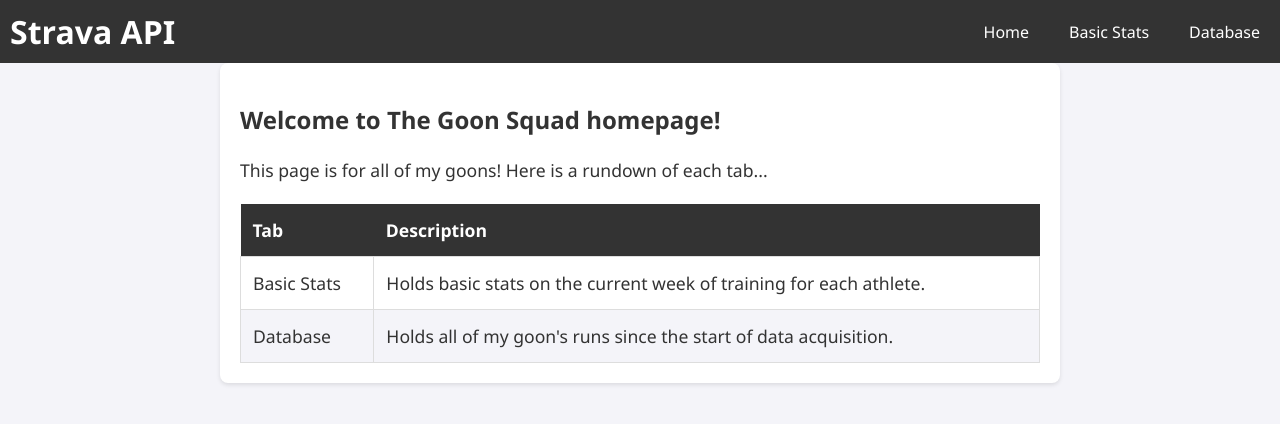
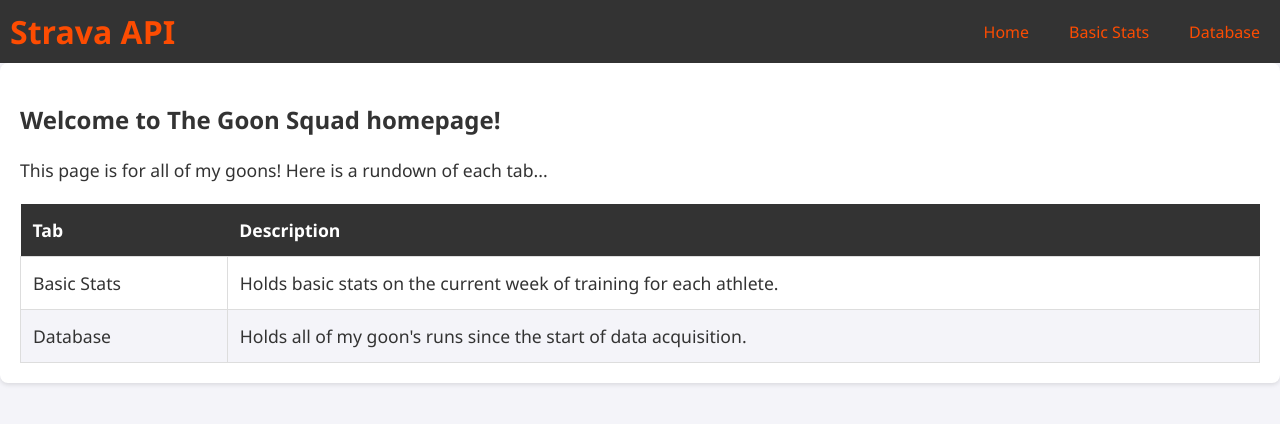
Before and after one commit to jacobreesmontgomery/Strava-API-and-Sheets-Integration, a React (Create React App) app in the folder front-end-react/: page / in a window 1280 px wide. Shown: the top 424 px of the page. Built offline with nearby package versions, Linux system fonts and the light colour scheme.

Commit message:
things are looking solid. just need a scroller for the DB. TBD on how to do that...

```diff
--- a/front-end-react/src/App.css
+++ b/front-end-react/src/App.css
@@ -3,24 +3,13 @@ body {
   margin: 0;
   font-family: 'Segoe UI', Tahoma, Geneva, Verdana, sans-serif;
   background-color: #f4f4f9;
-  color: #333;
+  color: #333333;
 }
 
-.App {
-  text-align: center;
+.stats-container {
+  margin: 0 auto;
+  padding: 1.25rem;
+  background-color: #ffffff;
+  box-shadow: 0 0.125rem 0.25rem rgba(0, 0, 0, 0.1);
+  border-radius: 0.5rem;
 }
-
-.content {
-  max-width: 1200px;
-  margin: 20px auto;
-  padding: 20px;
-  background-color: #fff;
-  box-shadow: 0 2px 4px rgba(0, 0, 0, 0.1);
-  border-radius: 8px;
-}
-
-h2 {
-  font-size: 2em;
-  margin-bottom: 20px;
-  color: #333;
-}
--- a/front-end-react/src/Components/BasicStats/BasicStats.tsx
+++ b/front-end-react/src/Components/BasicStats/BasicStats.tsx
@@ -2,21 +2,7 @@ import React, { useEffect, useState } from 'react';
 import axios from 'axios';
 import styled from 'styled-components';
 import Table from '../Table/Table.tsx';
-
-const Container = styled.div`
-  max-width: 50rem;
-  margin: 0 auto;
-  padding: 1.25rem;
-  background-color: #ffffff;
-  box-shadow: 0 0.125rem 0.25rem rgba(0, 0, 0, 0.1);
-  border-radius: 0.5rem;
-`;
-
-const Title = styled.h2`
-  font-size: 150%;
-  margin-bottom: 1.25rem;
-  color: #333;
-`;
+import "../../App.css"
 
 const BasicStats = () => {
   const [headerStats, setHeaderStats] = useState<string[]>([]);
@@ -51,8 +37,8 @@ const BasicStats = () => {
   };
 
   return (
-    <Container>
-      <Title>Basic Stats</Title>
+    <div className='stats-container'>
+      <h2>Basic Stats</h2>
       <Table
         headers={headerStats}
         rowData={rowData}
@@ -61,7 +47,7 @@ const BasicStats = () => {
         filters={filters}
         handleFilterChange={handleFilterChange}
       />
-    </Container>
+    </div>
   );
 };
 
--- a/front-end-react/src/Components/Database/Database.tsx
+++ b/front-end-react/src/Components/Database/Database.tsx
@@ -2,21 +2,12 @@ import React, { useEffect, useState } from 'react';
 import axios from 'axios';
 import styled from 'styled-components';
 import Table from '../Table/Table.tsx';
+import "../../App.css"
 
-const Container = styled.div`
-    max-width: 50rem;
-    margin: 0 auto;
-    padding: 1.25rem;
-    background-color: #ffffff;
-    box-shadow: 0 0.125rem 0.25rem rgba(0, 0, 0, 0.1);
-    border-radius: 0.5rem;
-`;
-
-const Title = styled.h2`
-    font-size: 150%;
-    margin-bottom: 1.25rem;
-    color: #333;
-`;
+// CAVEAT TO THIS: Must be updated any time an update is made to the .env file for these two variables
+const ATHLETE_DATA_FIELDNAMES = ["ATHLETE", "ACTIVITY ID", "RUN", "MOVING TIME", "DISTANCE (MI)", "PACE (MIN/MI)", "FULL DATE", "TIME", "DAY", "MONTH", "DATE", "YEAR", "SPM AVG", "HR AVG", "WKT TYPE", "DESCRIPTION", "TOTAL ELEV GAIN (FT)", "MANUAL", "MAX SPEED (FT/S)", "CALORIES", "ACHIEVEMENT COUNT", "KUDOS COUNT", "COMMENT COUNT", "ATHLETE COUNT", "FULL DATETIME"]
+const ATHLETE_DATA_FILTERED_FIELDNAMES = ["ATHLETE", "RUN", "MOVING TIME", "DISTANCE (MI)", "PACE (MIN/MI)", "SPM AVG", "HR AVG", "WKT TYPE", "DESCRIPTION", "TOTAL ELEV GAIN (FT)", "FULL DATETIME"]
+const INDICES_TO_FILTER = ATHLETE_DATA_FILTERED_FIELDNAMES.map(field => ATHLETE_DATA_FIELDNAMES.indexOf(field));
 
 function Database() {
     const [headerStats, setHeaderStats] = useState<string[]>([]);
@@ -27,14 +18,22 @@ function Database() {
     useEffect(() => {
         axios.get('http://127.0.0.1:5000/api/database')
         .then(response => {
-            setHeaderStats(response.data.headerStats);
-            setRowData(response.data.rowData);
+            setHeaderStats(filterHeaderStats(response.data.headerStats));
+            setRowData(filterRowData(response.data.rowData));
             setFilters(new Array(response.data.headerStats.length).fill(''));
         })
         .catch(error => {
             console.error("There was an error fetching the data!", error);
         });
     }, []);
+
+    const filterHeaderStats = (headerStats: string[]) => {
+        return headerStats.filter(header => ATHLETE_DATA_FILTERED_FIELDNAMES.includes(header));
+    }
+
+    const filterRowData = (rowData: string[][]) => {
+        return rowData.map(row => INDICES_TO_FILTER.map(index => row[index]));
+    }
 
     const handleSort = (key: string) => {
         let direction: 'ascending' | 'descending' = 'ascending';
@@ -51,8 +50,8 @@ function Database() {
     };
 
     return (
-        <Container>
-            <Title>Database</Title>
+        <div className='stats-container'>
+            <h2>Database</h2>
             <Table
                 headers={headerStats}
                 rowData={rowData}
@@ -61,7 +60,7 @@ function Database() {
                 filters={filters}
                 handleFilterChange={handleFilterChange}
             />
-        </Container>
+        </div>
     );
 }
 
--- a/front-end-react/src/Components/Home/Home.tsx
+++ b/front-end-react/src/Components/Home/Home.tsx
@@ -1,21 +1,5 @@
 import React from 'react';
 import styled from 'styled-components';
-
-// Styled components
-const Container = styled.div`
-    max-width: 50rem;
-    margin: 0 auto;
-    padding: 1.25rem;
-    background-color: #ffffff;
-    box-shadow: 0 0.125rem 0.25rem rgba(0, 0, 0, 0.1);
-    border-radius: 0.5rem;
-`;
-
-const Title = styled.h2`
-    font-size: 150%;
-    margin-bottom: 1.25rem;
-    color: #333;
-`;
 
 const Content = styled.div`
     font-size: 1.1em;
@@ -48,8 +32,8 @@ const TableData = styled.td`
 
 function Home() {
     return (
-        <Container>
-            <Title>Welcome to The Goon Squad homepage!</Title>
+        <div className='stats-container'>
+            <h2>Welcome to The Goon Squad homepage!</h2>
             <Content>
                 This page is for all of my goons! Here is a rundown of each tab...
                 <Table>
@@ -71,7 +55,7 @@ function Home() {
                     </tbody>
                 </Table>
             </Content>
-        </Container>
+        </div>
     );
 };
 
--- a/front-end-react/src/Components/Navbar/Navbar.tsx
+++ b/front-end-react/src/Components/Navbar/Navbar.tsx
@@ -4,7 +4,7 @@ import styled from 'styled-components'
 const NavbarContainer = styled.div`
     background-color: #333;
     padding: 10px;
-    color: white;
+    color: #fc4c02;
     display: flex;
     justify-content: space-between;
     align-items: center;
@@ -20,7 +20,7 @@ const NavbarLinks = styled.div`
 `;
 
 const NavbarLink = styled.a`
-    color: white;
+    color: #fc4c02;
     text-decoration: none;
     padding: 5px 10px;
     border-radius: 5px;
--- a/front-end-react/src/Components/Table/Table.tsx
+++ b/front-end-react/src/Components/Table/Table.tsx
@@ -1,6 +1,6 @@
 import React from 'react';
 import styled from 'styled-components';
-import Th from '../Th/Th.tsx';
+import Th from '../TableHeader/TableHeader.tsx';
 
 const TableStyled = styled.table`
     width: 100%;
@@ -11,21 +11,27 @@ const TableStyled = styled.table`
 // TODO: Fix issue with table dimensions. When block display is on, I can
 // use the scroller. But with it, the columns get out of line. Without it,
 // they are in line but then I have no scroller.
-const Thead = styled.thead`
+const TableHeaders = styled.thead`
     background-color: #f4f4f9;
     /* display: block; */
 `;
 
-const Td = styled.td`
+const TableData = styled.td`
     padding: 0.75rem;
     text-align: center;
     border-bottom: 0.0625rem solid #ddd;
 `;
 
-const Tbody = styled.tbody`
+const TableBody = styled.tbody`
     max-height: 21.875rem; /* Adjust height as needed */
     overflow-y: auto; /* Add vertical scrollbar */
     /* display: block; Ensure proper layout */
+`;
+
+const TableRow = styled.tr`
+    &:nth-child(even) {
+        background-color: #f4f4f9;
+    }
 `;
 
 interface TableProps {
@@ -69,7 +75,7 @@ const Table: React.FC<TableProps> = ({
 
     return (
         <TableStyled>
-            <Thead>
+            <TableHeaders>
                 <tr>
                     {headers.map((header, index) => (
                         <Th
@@ -84,16 +90,16 @@ const Table: React.FC<TableProps> = ({
                         />
                     ))}
                     </tr>
-            </Thead>
-            <Tbody>
+            </TableHeaders>
+            <TableBody>
                 {filteredData.map((row, rowIndex) => (
-                    <tr key={rowIndex}>
+                    <TableRow key={rowIndex}>
                         {row.map((cell, cellIndex) => (
-                            <Td key={cellIndex}>{cell}</Td>
+                            <TableData key={cellIndex}>{cell}</TableData>
                         ))}
-                    </tr>
+                    </TableRow>
                 ))}
-            </Tbody>
+            </TableBody>
         </TableStyled>
     );
 };
--- a/front-end-react/src/Components/Th/Th.tsx
+++ b/front-end-react/src/Components/TableHeader/TableHeader.tsx
@@ -3,7 +3,7 @@ import styled from 'styled-components';
 import ArrowIcon from '../ArrowIcon/ArrowIcon.tsx';
 
 const ThStyled = styled.th<{ $colCount: number }>`
-    background-color: #f4f4f9;
+    background-color: #333;
     color: #333;
     padding: 0.75rem;
     text-align: center;
@@ -16,6 +16,7 @@ const ThContent = styled.div`
     display: flex;
     align-items: center;
     justify-content: center;
+    color: white;
 `;
 
 const FilterInput = styled.input`
@@ -35,7 +36,7 @@ interface ThProps {
     onFilterChange: (event: React.ChangeEvent<HTMLInputElement>) => void;
 }
 
-const Th: React.FC<ThProps> = ({
+const TableHeader: React.FC<ThProps> = ({
     header,
     isSorted,
     isAscending,
@@ -58,4 +59,4 @@ const Th: React.FC<ThProps> = ({
     </ThStyled>
 );
 
-export default Th;
+export default TableHeader;
```
Lines whose indentation alone changed are shown as unchanged.
